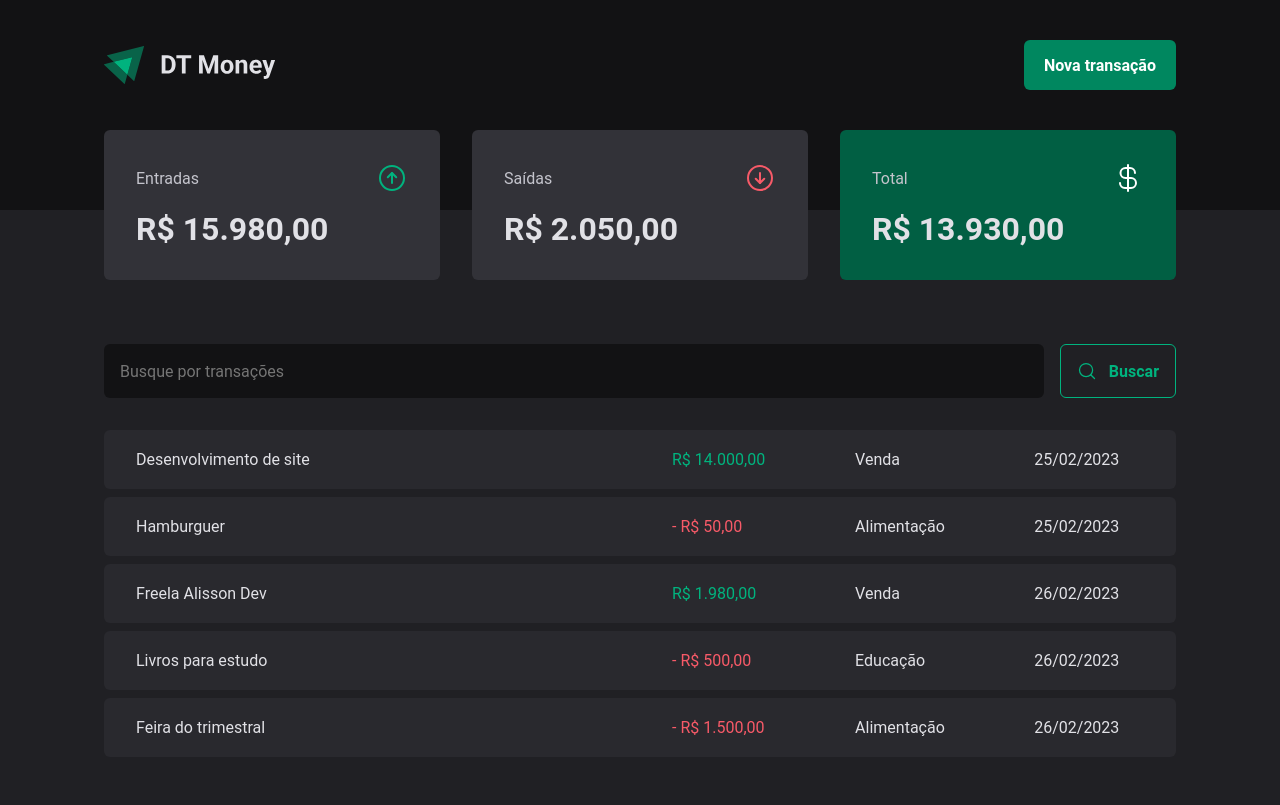
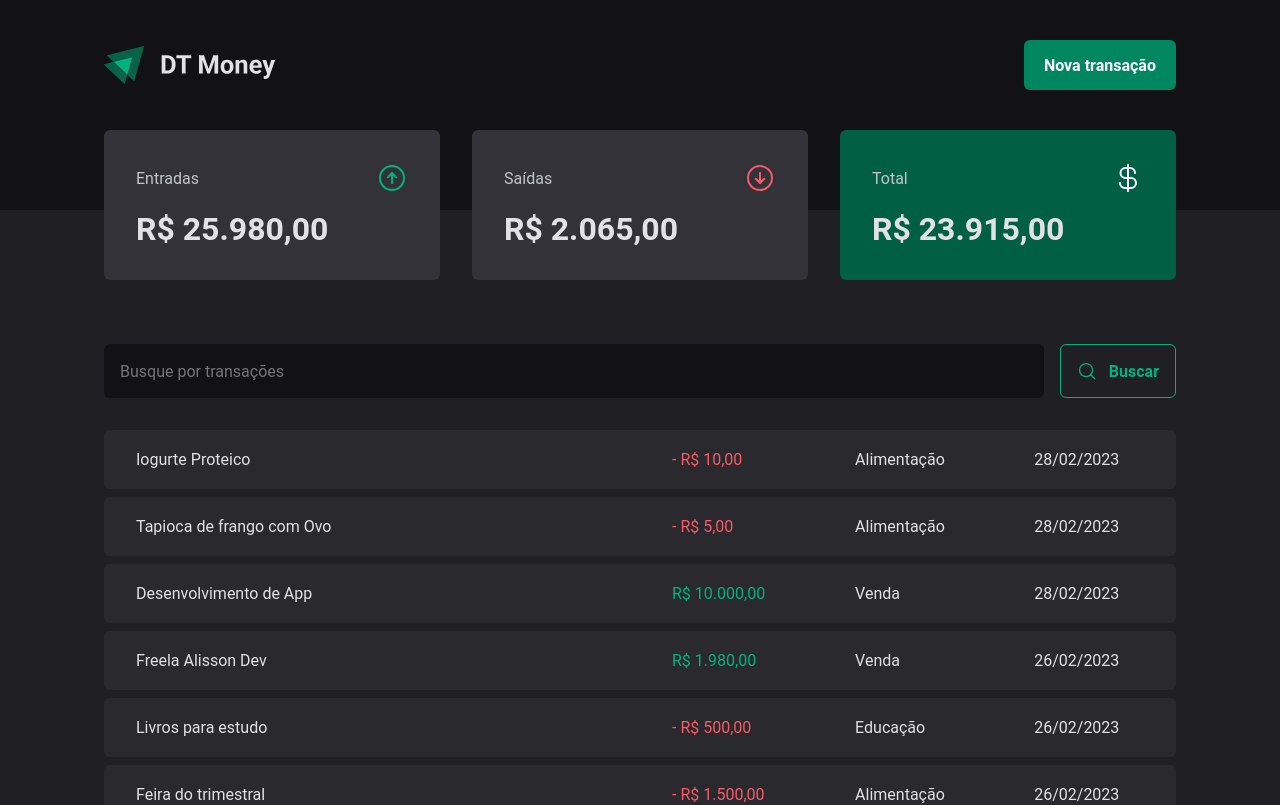
Before and after one commit to alissondiniz20/financesControl, a React app: page / in a window 1280 px wide. Shown: the top 805 px of the page. Built offline with nearby package versions, Linux system fonts and the light colour scheme; data requests are answered from the project's data file; the HTML template or start-up script is replaced by a standard one.

Commit message:
Crianção de nova transação

```diff
--- a/server.json
+++ b/server.json
@@ -39,6 +39,30 @@
       "category": "Alimentação",
       "price": 1500,
       "createdAt": "2023-02-26T16:24:38.277Z"
+    },
+    {
+      "description": "Desenvolvimento de App",
+      "category": "Venda",
+      "price": 10000,
+      "type": "income",
+      "createdAt": "2023-02-28T12:43:48.882Z",
+      "id": 6
+    },
+    {
+      "description": "Tapioca de frango com Ovo",
+      "category": "Alimentação",
+      "price": 5,
+      "type": "outcome",
+      "createdAt": "2023-02-28T12:53:40.156Z",
+      "id": 7
+    },
+    {
+      "description": "Iogurte Proteico",
+      "category": "Alimentação",
+      "price": 10,
+      "type": "outcome",
+      "createdAt": "2023-02-28T13:15:58.320Z",
+      "id": 8
     }
   ]
 }
--- a/src/components/NewTransactionModal/index.tsx
+++ b/src/components/NewTransactionModal/index.tsx
@@ -1,8 +1,10 @@
 import { zodResolver } from "@hookform/resolvers/zod";
 import * as Dialog from "@radix-ui/react-dialog";
 import { ArrowCircleDown, ArrowCircleUp, X } from "phosphor-react";
+import { useContext } from "react";
 import { Controller, useForm } from "react-hook-form";
 import * as z from "zod";
+import { TransactionsContext } from "../../contexts/TransactionContext";
 
 import {
   CloseButton,
@@ -22,11 +24,14 @@ const newTransactionFormSchema = z.object({
 type NewTransactionFormInputs = z.infer<typeof newTransactionFormSchema>;
 
 export function NewTransactionModal() {
+  const { createTransaction } = useContext(TransactionsContext);
+
   const {
     control,
     register,
     handleSubmit,
     formState: { isSubmitting },
+    reset,
   } = useForm<NewTransactionFormInputs>({
     resolver: zodResolver(newTransactionFormSchema),
     defaultValues: {
@@ -35,9 +40,16 @@ export function NewTransactionModal() {
   });
 
   async function handleCreateNewTransaction(data: NewTransactionFormInputs) {
-    await new Promise((resolve) => setTimeout(resolve, 2000));
+    const { description, price, category, type } = data;
 
-    console.log(data);
+    await createTransaction({
+      description,
+      price,
+      category,
+      type,
+    });
+
+    reset();
   }
 
   return (
--- a/src/contexts/TransactionContext.tsx
+++ b/src/contexts/TransactionContext.tsx
@@ -10,9 +10,17 @@ interface Transaction {
   createdAt: string;
 }
 
+interface CreateTransactionInput {
+  description: string;
+  price: number;
+  category: string;
+  type: "income" | "outcome";
+}
+
 interface TransactionContextType {
   transactions: Transaction[];
   fetchTransactions: (query?: string) => Promise<void>;
+  createTransaction: (data: CreateTransactionInput) => Promise<void>;
 }
 
 interface TransactionsProviderProps {
@@ -27,11 +35,27 @@ export function TransactionsProvider({ children }: TransactionsProviderProps) {
   async function fetchTransactions(query?: string) {
     const response = await api.get("transactions", {
       params: {
+        _sort: "createdAt",
+        _order: "desc",
         q: query,
       },
     });
 
     setTransactions(response.data);
+  }
+
+  async function createTransaction(data: CreateTransactionInput) {
+    const { description, price, category, type } = data;
+
+    const response = await api.post("transactions", {
+      description,
+      category,
+      price,
+      type,
+      createdAt: new Date(),
+    });
+
+    setTransactions((state) => [response.data, ...state]);
   }
 
   useEffect(() => {
@@ -43,6 +67,7 @@ export function TransactionsProvider({ children }: TransactionsProviderProps) {
       value={{
         transactions,
         fetchTransactions,
+        createTransaction,
       }}
     >
       {children}
```
